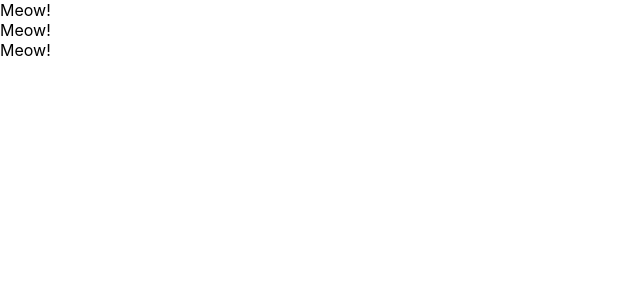
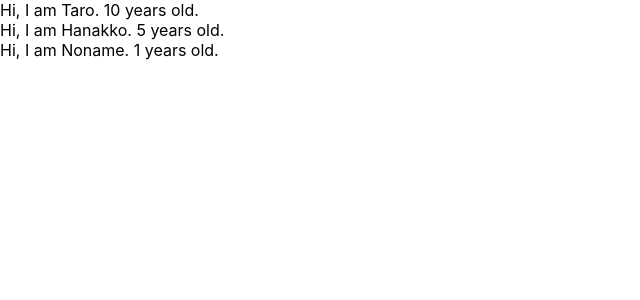
Before and after one commit to k17i/udemy-react-redux-crud-application, a React (Create React App) app: page / in a window 1280 px wide. Shown: the top 300 px of the page, without its empty margins (0-640 px from the left). Built offline with nearby package versions, Linux system fonts and the light colour scheme.

Commit message:
Learned props

```diff
--- a/src/App.js
+++ b/src/App.js
@@ -13,17 +13,27 @@
 //}
 
 const App = () => {
+  const profiles=[
+    {name: "Taro", age: 10},
+    {name: "Hanakko", age: 5},
+    {name: "Noname"}
+  ]
   return (
   <div>
-    <Cat/>
-    <Cat/>
-    <Cat/>
+    {
+      profiles.map((profile, index) => {
+        return <User name={profile.name} age={profile.age} key={index} />
+      })
+    }
   </div>
   )
 }
 
-const Cat = () => {
-  return <div>Meow!</div>
+const User = (props) => {
+  return <div>Hi, I am {props.name}. {props.age} years old.</div>
 }
 
+User.defaultProps = {
+  age: 1
+}
 export default App;
```
